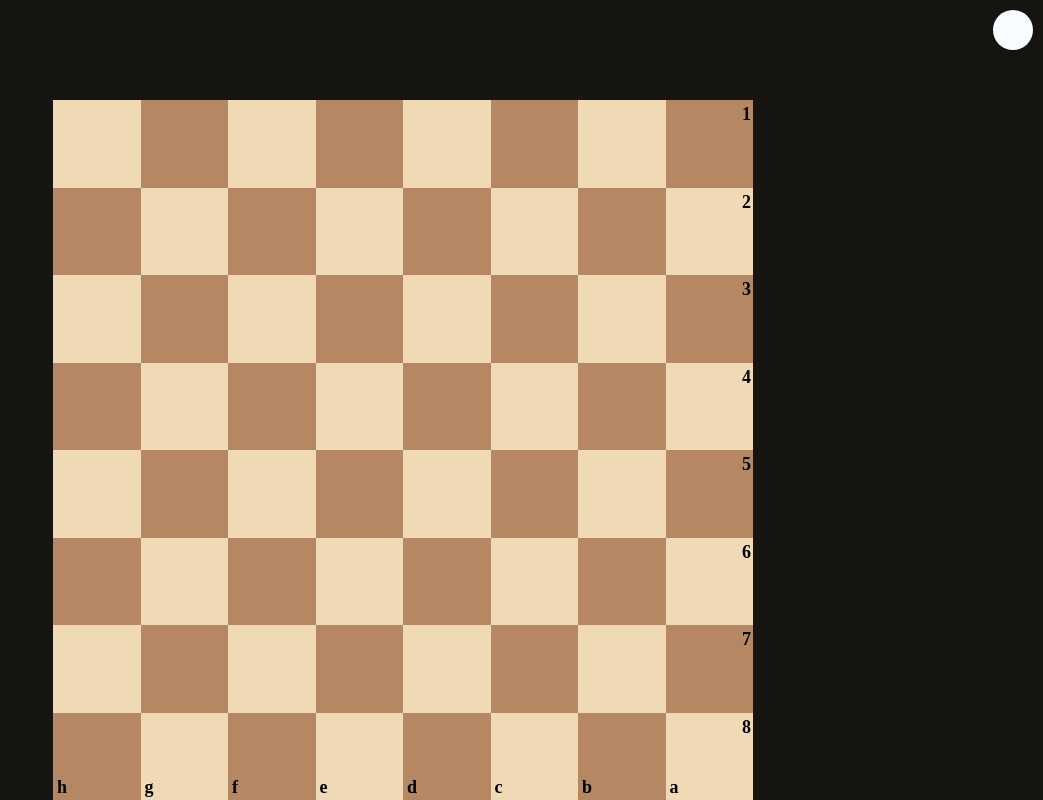
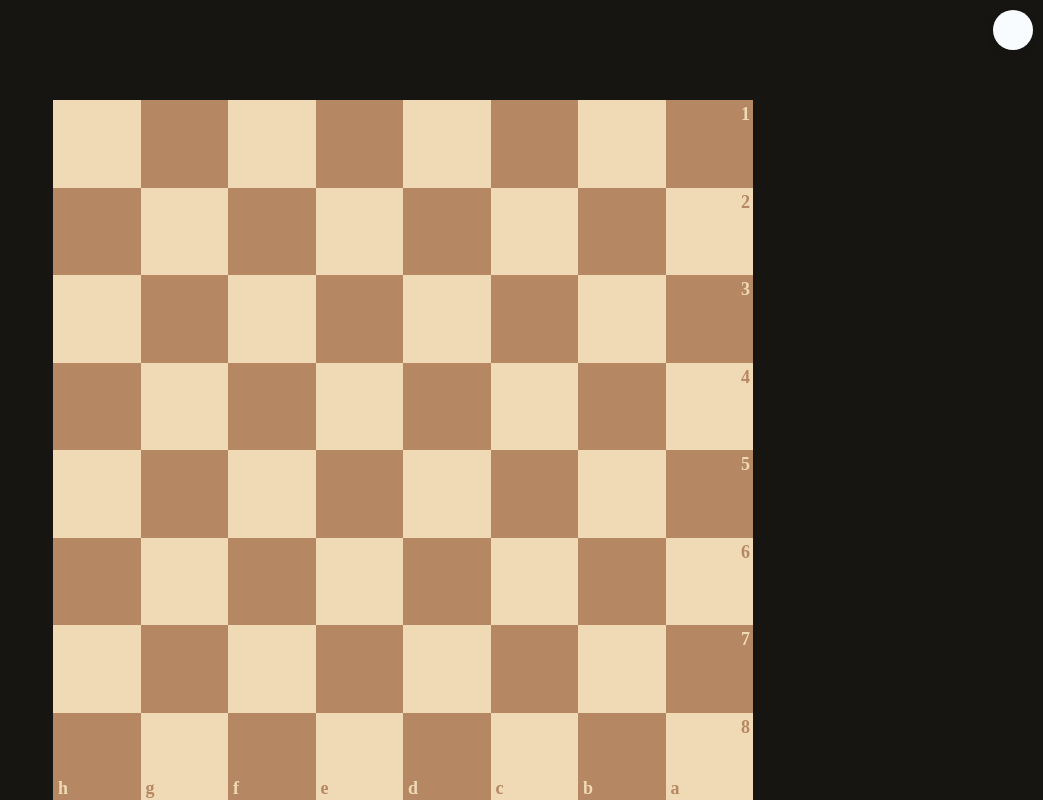
Before and after one commit to pros2s/chess, a React (Vite) app: page / in a window 1280 px wide. Shown: the whole page, without its empty margins (237-1280 px from the left). Built offline with nearby package versions, Linux system fonts and the light colour scheme.

Commit message:
notation color and offset

```diff
--- a/src/entities/Board/ui/Board.tsx
+++ b/src/entities/Board/ui/Board.tsx
@@ -41,7 +41,9 @@ export const Board = ({
         // rows
         <FlexBox className='w-100 h-100'>
           {lets.map((letter, ind) => {
-            const bgColor = getIsPrimary(i, ind) ? primary : secondary;
+            const bgPrimary = getIsPrimary(i, ind) ? primary : secondary;
+            const bgSecondary = getIsPrimary(i, ind) ? secondary : primary;
+
             const position = getSquarePosition(i, ind);
 
             return (
@@ -49,7 +51,8 @@ export const Board = ({
                 key={`${letter}${number}`}
                 letter={letter}
                 number={number}
-                bgColor={bgColor}
+                bgPrimary={bgPrimary}
+                bgSecondary={bgSecondary}
                 position={position}
                 positionHType='bottom'
                 positionVType='right'
--- a/src/shared/ui/square/Square.module.css
+++ b/src/shared/ui/square/Square.module.css
@@ -3,47 +3,51 @@
 }
 
 .notation {
+  --primary-offset: 5px;
+  --secondary-offset: 3px;
+
   position: absolute;
   font-size: 18px;
   font-weight: 600;
+  line-height: 1;
 
   &.let-top-right {
-    top: 2px;
-    left: 4px;
+    top: var(--secondary-offset);
+    left: var(--primary-offset);
   }
 
   &.let-bottom-right {
-    bottom: 2px;
-    left: 4px;
+    bottom: var(--secondary-offset);
+    left: var(--primary-offset);
   }
 
   &.let-top-left {
-    top: 2px;
-    right: 4px;
+    top: var(--secondary-offset);
+    right: var(--primary-offset);
   }
 
   &.let-bottom-left {
-    right: 4px;
-    bottom: 2px;
+    right: var(--primary-offset);
+    bottom: var(--secondary-offset);
   }
 
   &.num-top-right {
-    right: 2px;
-    bottom: 4px;
+    right: var(--secondary-offset);
+    bottom: var(--primary-offset);
   }
 
   &.num-bottom-right {
-    top: 4px;
-    right: 2px;
+    top: var(--primary-offset);
+    right: var(--secondary-offset);
   }
 
   &.num-top-left {
-    bottom: 4px;
-    left: 2px;
+    bottom: var(--primary-offset);
+    left: var(--secondary-offset);
   }
 
   &.num-bottom-left {
-    top: 4px;
-    left: 2px;
+    top: var(--primary-offset);
+    left: var(--secondary-offset);
   }
 }
--- a/src/shared/ui/square/Square.tsx
+++ b/src/shared/ui/square/Square.tsx
@@ -18,7 +18,8 @@ interface SquareProps {
   position?: SquarePositionType;
   positionVType?: SquarePositionVType;
   positionHType?: SquarePositionHType;
-  bgColor?: string;
+  bgPrimary?: string;
+  bgSecondary?: string;
   className?: string;
 }
 
@@ -26,7 +27,8 @@ export const Square = ({
   className,
   letter,
   number,
-  bgColor,
+  bgPrimary,
+  bgSecondary,
   position = 'other',
   positionHType = 'bottom',
   positionVType = 'left',
@@ -40,18 +42,22 @@ export const Square = ({
 
   return (
     <div
-      style={{ backgroundColor: bgColor }}
+      style={{ backgroundColor: bgPrimary }}
       className={classNames(cls.square, ['w-100', 'h-100', className])}
     >
       {!isFullNotation && isLetNotation && (
-        <p className={classNames(cls.notation, [cls[letClassPos]])}>{letter}</p>
+        <p style={{ color: bgSecondary }} className={classNames(cls.notation, [cls[letClassPos]])}>
+          {letter}
+        </p>
       )}
       {!isFullNotation && isNumNotation && (
-        <p className={classNames(cls.notation, [cls[numClassPos]])}>{number}</p>
+        <p style={{ color: bgSecondary }} className={classNames(cls.notation, [cls[numClassPos]])}>
+          {number}
+        </p>
       )}
 
       {isFullNotation && (
-        <p className={cls.notation}>
+        <p style={{ color: bgSecondary }} className={cls.notation}>
           {letter}
           {number}
         </p>
```
